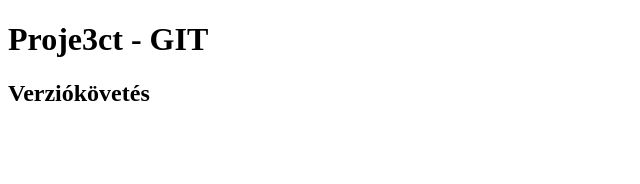
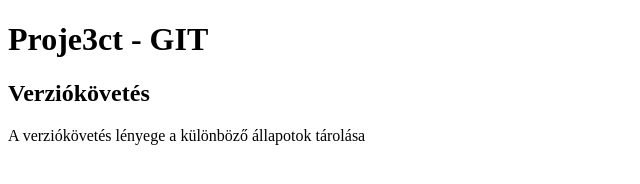
Before and after one commit to prokiller2014/projekt1, a plain HTML site: page index.html in a window 1280 px wide. Shown: the whole page, without its empty margins (0-640 px from the left). Drawn offline with Linux system fonts and the light colour scheme.

Commit message:
definiálás

```diff
--- a/index.html
+++ b/index.html
@@ -12,7 +12,7 @@
     <main>
         <article>
             <h2>Verziókövetés</h2>
-            <p></p>
+            <p>A verziókövetés lényege a különböző állapotok tárolása</p>
         </article>
 
     </main>
```
